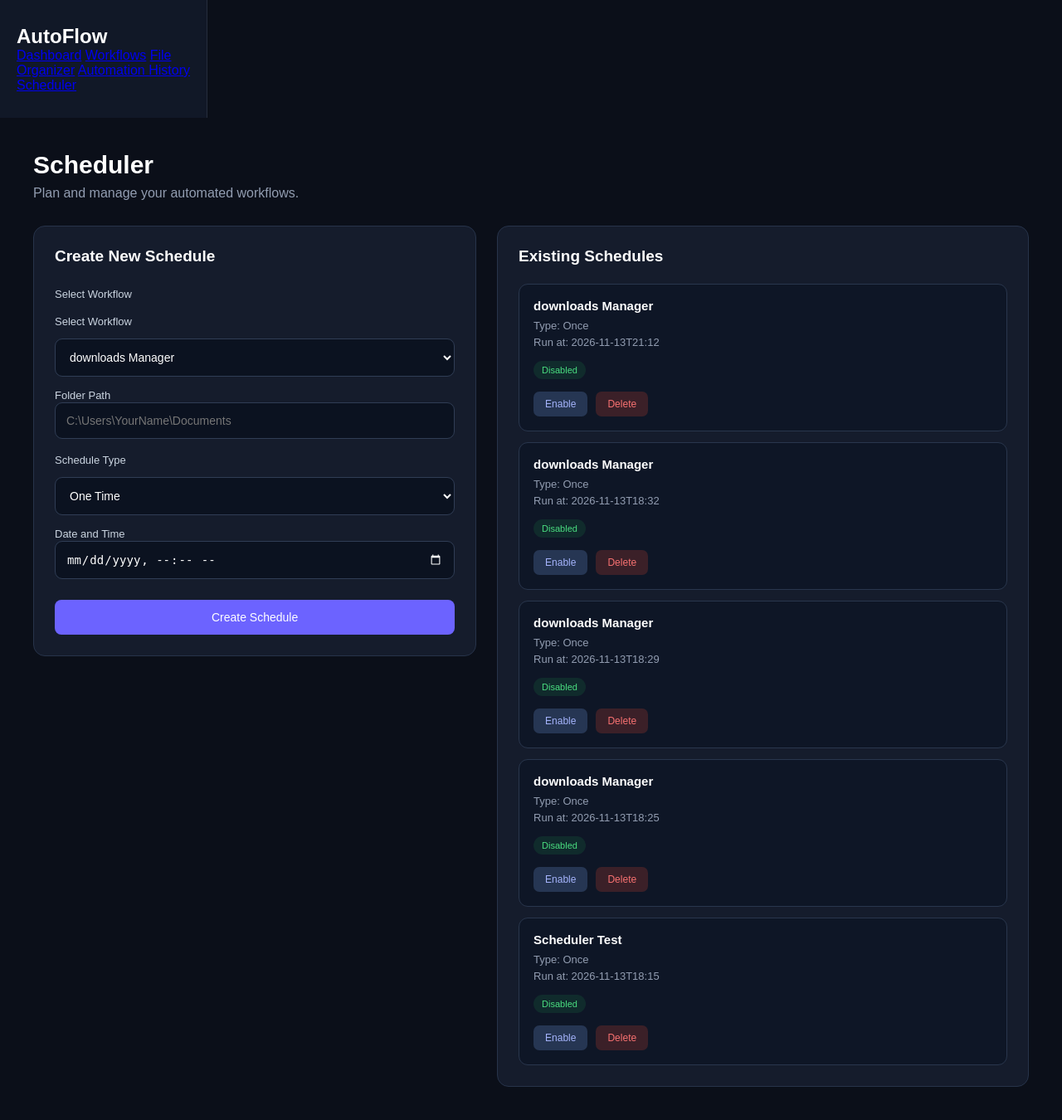
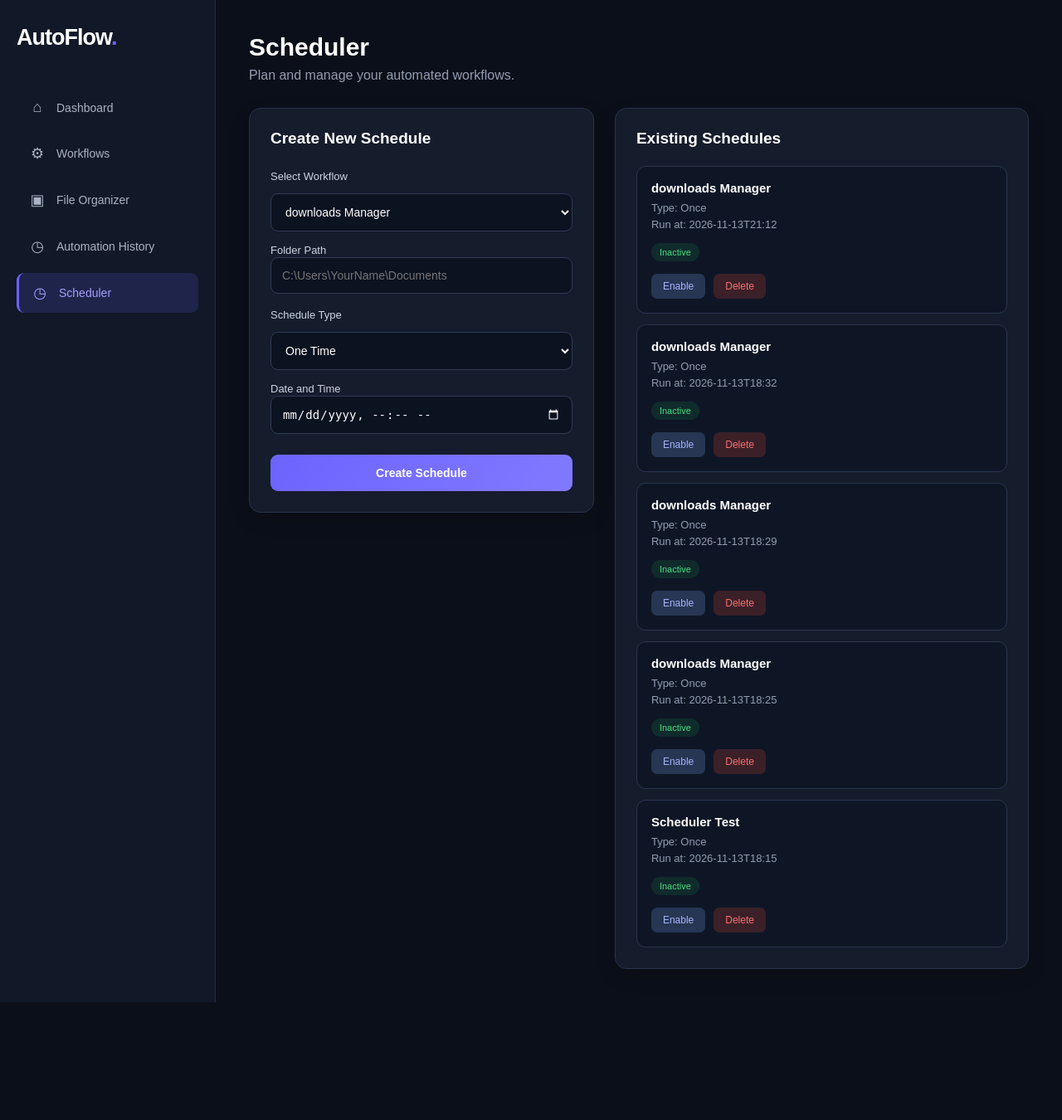
Before and after one commit to rbtechniques/AutoFlow, a Flask app: page /scheduler in a window 1280 px wide. Shown: the whole page at 83% size. After the commit the page ends 1208 px from the top, so only its background shows below. Run offline with Flask 3, Linux system fonts and the light colour scheme; data comes from the database, SQL or seed files in the repository; both versions use the stored data as it was after the commit.

Commit message:
Refactor workflow execution and enhance scheduler UI with layout improvements

```diff
--- a/static/css/style.css
+++ b/static/css/style.css
@@ -521,3 +521,192 @@ body {
     background: #3b2028;
     color: #f87171;
 }
+
+
+/* =================================
+   AUTOFLOW GLOBAL LAYOUT FIX
+================================= */
+
+.dashboard {
+    display: flex;
+    min-height: 100vh;
+    width: 100%;
+}
+
+/* Sidebar */
+
+.sidebar {
+    width: 260px;
+    min-width: 260px;
+    min-height: 100vh;
+    background: #111827;
+    padding: 30px 20px;
+    display: flex;
+    flex-direction: column;
+    border-right: 1px solid #252d3d;
+    flex-shrink: 0;
+}
+
+.brand {
+    font-size: 27px;
+    font-weight: 700;
+    margin-bottom: 45px;
+    letter-spacing: -1px;
+}
+
+.brand span {
+    color: #6c63ff;
+}
+
+.sidebar-nav {
+    display: flex;
+    flex-direction: column;
+    gap: 8px;
+}
+
+.sidebar-nav .nav-link {
+    display: flex;
+    align-items: center;
+    gap: 12px;
+    width: 100%;
+    text-decoration: none;
+    color: #aab3c5;
+    padding: 13px 14px;
+    margin: 0;
+    border-radius: 9px;
+    font-size: 14px;
+    transition: all 0.2s ease;
+}
+
+.sidebar-nav .nav-link span {
+    font-size: 18px;
+    width: 22px;
+    text-align: center;
+}
+
+.sidebar-nav .nav-link:hover {
+    background: #202a3b;
+    color: white;
+}
+
+.sidebar-nav .nav-link.active {
+    background: rgba(108, 99, 255, 0.16);
+    color: #a49eff;
+    border-left: 3px solid #6c63ff;
+}
+
+/* Main content */
+
+.main-content {
+    flex: 1;
+    min-width: 0;
+    padding: 40px;
+    overflow-x: hidden;
+}
+
+/* Form and button improvements */
+
+.create-btn {
+    background: linear-gradient(135deg, #6c63ff, #817aff);
+    color: white;
+    border: none;
+    padding: 14px 20px;
+    border-radius: 9px;
+    cursor: pointer;
+    font-size: 14px;
+    font-weight: 600;
+    transition: 0.2s ease;
+}
+
+.create-btn:hover {
+    transform: translateY(-2px);
+    box-shadow: 0 6px 20px rgba(108, 99, 255, 0.25);
+}
+
+/* Scheduler improvements */
+
+.scheduler-card {
+    box-shadow: 0 8px 25px rgba(0, 0, 0, 0.12);
+}
+
+.schedule-item {
+    transition: border-color 0.2s ease, transform 0.2s ease;
+}
+
+.schedule-item:hover {
+    border-color: #6c63ff;
+    transform: translateY(-2px);
+}
+
+.schedule-actions form {
+    margin: 0;
+}
+
+.schedule-actions button {
+    transition: 0.2s ease;
+}
+
+.schedule-toggle-btn:hover {
+    background: #35496b;
+}
+
+.schedule-delete-btn:hover {
+    background: #572a35;
+}
+
+/* Responsive layout */
+
+@media (max-width: 900px) {
+
+    .sidebar {
+        width: 220px;
+        min-width: 220px;
+    }
+
+    .main-content {
+        padding: 25px;
+    }
+
+    .stats-grid {
+        grid-template-columns: repeat(2, 1fr);
+    }
+
+}
+
+@media (max-width: 650px) {
+
+    .dashboard {
+        flex-direction: column;
+    }
+
+    .sidebar {
+        width: 100%;
+        min-width: 0;
+        min-height: auto;
+        padding: 18px;
+    }
+
+    .brand {
+        margin-bottom: 18px;
+    }
+
+    .sidebar-nav {
+        flex-direction: row;
+        flex-wrap: wrap;
+    }
+
+    .sidebar-nav .nav-link {
+        width: auto;
+        padding: 10px;
+    }
+
+    .main-content {
+        padding: 20px;
+    }
+
+    .stats-grid,
+    .dashboard-grid {
+        grid-template-columns: 1fr;
+    }
+
+}
--- a/storage.py
+++ b/storage.py
@@ -202,3 +202,15 @@ def delete_schedule(schedule_id):
             DELETE FROM schedules
             WHERE id = ?
         """, (schedule_id,))
+
+
+def deactivate_schedule(schedule_id):
+    with get_connection() as connection:
+        connection.execute(
+            """
+            UPDATE schedules
+            SET is_active = 0
+            WHERE id = ?
+            """,
+            (schedule_id,)
+        )
--- a/templates/scheduler.html
+++ b/templates/scheduler.html
@@ -13,23 +13,38 @@
 <div class="dashboard">
 
     <aside class="sidebar">
-        <h2>AutoFlow</h2>
+        <h2 class="brand">AutoFlow<span>.</span></h2>
 
-        <nav>
-            <a href="/">Dashboard</a>
-            <a href="/workflows">Workflows</a>
-            <a href="/organizer">File Organizer</a>
-            <a href="/history">Automation History</a>
-            <a href="/scheduler" class="active">Scheduler</a>
+        <nav class="sidebar-nav">
+            <a href="/" class="nav-link">
+                <span>⌂</span> Dashboard
+            </a>
+
+            <a href="/workflows" class="nav-link">
+                <span>⚙</span> Workflows
+            </a>
+
+            <a href="/organizer" class="nav-link">
+                <span>▣</span> File Organizer
+            </a>
+
+            <a href="/history" class="nav-link">
+                <span>◷</span> Automation History
+            </a>
+
+            <a href="/scheduler" class="nav-link active" aria-current="page">
+                <span>◷</span> Scheduler
+            </a>
         </nav>
     </aside>
-
 
     <main class="main-content">
 
         <div class="scheduler-header">
+            <div>
                 <h1>Scheduler</h1>
                 <p>Plan and manage your automated workflows.</p>
+            </div>
         </div>
 
         {% if error %}
@@ -37,8 +52,6 @@
         {% endif %}
 
         <div class="scheduler-grid">
-
-        <!-- Create Schedule -->
 
             <section class="scheduler-card">
 
@@ -48,33 +61,31 @@
                       method="POST"
                       class="scheduler-form">
 
-                <label>Select Workflow</label>
-
-                <label>Select Workflow</label>
+                    <label for="workflow_id">Select Workflow</label>
 
                     <select name="workflow_id" id="workflow_id" required>
                         {% for workflow in workflows %}
                             <option
                                 value="{{ workflow.id }}"
-                            data-type="{{ workflow.type }}"
-                        >
+                                data-type="{{ workflow.type }}">
                                 {{ workflow.name }}
                             </option>
                         {% endfor %}
                     </select>
+
                     <div id="folder_path_field" style="display:none;">
 
-                <label>Folder Path</label>
+                        <label for="folder_path">Folder Path</label>
 
                         <input
                             type="text"
                             name="folder_path"
                             id="folder_path"
-                    placeholder="C:\Users\YourName\Documents"
-                >
+                            placeholder="C:\Users\YourName\Documents">
 
                     </div>
-                <label>Schedule Type</label>
+
+                    <label for="schedule_type">Schedule Type</label>
 
                     <select name="schedule_type" id="schedule_type" required>
                         <option value="Once">One Time</option>
@@ -84,23 +95,23 @@
 
                     <div id="once_fields">
 
-                    <label>Date and Time</label>
+                        <label for="run_at">Date and Time</label>
 
-                    <input type="datetime-local" name="run_at">
+                        <input type="datetime-local" name="run_at" id="run_at">
 
                     </div>
 
                     <div id="recurring_fields" style="display:none;">
 
-                    <label>Run Time</label>
+                        <label for="run_time">Run Time</label>
 
-                    <input type="time" name="run_time">
+                        <input type="time" name="run_time" id="run_time">
 
                         <div id="weekly_fields" style="display:none;">
 
-                        <label>Day of Week</label>
+                            <label for="day_of_week">Day of Week</label>
 
-                        <select name="day_of_week">
+                            <select name="day_of_week" id="day_of_week">
                                 <option value="0">Monday</option>
                                 <option value="1">Tuesday</option>
                                 <option value="2">Wednesday</option>
@@ -122,8 +133,6 @@
 
             </section>
 
-        <!-- Existing Schedules -->
-
             <section class="scheduler-card">
 
                 <h2>Existing Schedules</h2>
@@ -136,9 +145,7 @@
 
                             <h3>{{ schedule.workflow_name }}</h3>
 
-                        <p>
-                            Type: {{ schedule.schedule_type }}
-                        </p>
+                            <p>Type: {{ schedule.schedule_type }}</p>
 
                             {% if schedule.schedule_type == "Once" %}
 
@@ -162,11 +169,13 @@
                             {% endif %}
 
                             <span class="schedule-status">
-                            {{ "Active" if schedule.is_active else "Disabled" }}
+                                {{ "Active" if schedule.is_active else "Inactive" }}
                             </span>
+
                             <div class="schedule-actions">
 
-                            <form action="/toggle-schedule/{{ schedule.id }}" method="POST">
+                                <form action="/toggle-schedule/{{ schedule.id }}"
+                                      method="POST">
 
                                     <button type="submit" class="schedule-toggle-btn">
                                         {{ "Disable" if schedule.is_active else "Enable" }}
@@ -174,7 +183,8 @@
 
                                 </form>
 
-                            <form action="/delete-schedule/{{ schedule.id }}" method="POST"
+                                <form action="/delete-schedule/{{ schedule.id }}"
+                                      method="POST"
                                       onsubmit="return confirm('Delete this schedule?');">
 
                                     <button type="submit" class="schedule-delete-btn">
@@ -201,32 +211,41 @@
 
     </main>
 
-
 </div>
 
 <script>
+
 const scheduleType = document.getElementById("schedule_type");
 
 const onceFields = document.getElementById("once_fields");
 const recurringFields = document.getElementById("recurring_fields");
 const weeklyFields = document.getElementById("weekly_fields");
 
+const runAt = document.getElementById("run_at");
+const runTime = document.getElementById("run_time");
+
 function updateScheduleFields() {
 
     const type = scheduleType.value;
 
-    onceFields.style.display = type === "Once" ? "block" : "none";
+    onceFields.style.display =
+        type === "Once" ? "block" : "none";
 
     recurringFields.style.display =
         type === "Once" ? "none" : "block";
 
     weeklyFields.style.display =
         type === "Weekly" ? "block" : "none";
+
+    runAt.required = type === "Once";
+    runTime.required = type !== "Once";
 }
 
 scheduleType.addEventListener("change", updateScheduleFields);
 
 updateScheduleFields();
+
+
 const workflowSelect = document.getElementById("workflow_id");
 
 const folderPathField =
@@ -240,8 +259,7 @@ function updateFolderField() {
     const selectedOption =
         workflowSelect.options[workflowSelect.selectedIndex];
 
-    const workflowType =
-        selectedOption.dataset.type;
+    const workflowType = selectedOption.dataset.type;
 
     const needsFolder =
         workflowType === "File Management";
@@ -259,6 +277,7 @@ function updateFolderField() {
 workflowSelect.addEventListener("change", updateFolderField);
 
 updateFolderField();
+
 </script>
 
 </body>
```
Also changed, not shown: engine.py (+6 -9 lines), scheduler_engine.py (+12 -3 lines), database/autoflow.db. Lines whose indentation alone changed are shown as unchanged.
